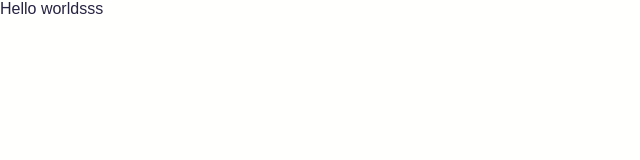
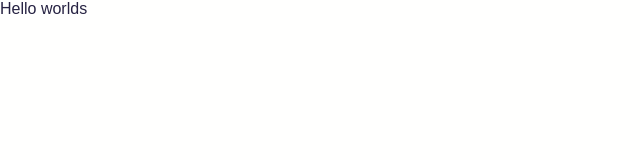
Before and after one commit to blackkeyboard141/timeline_react_ts, a React (Create React App) app: page / in a window 1280 px wide. Shown: the top 160 px of the page, without its empty margins (0-640 px from the left). Built offline with nearby package versions, Linux system fonts and the light colour scheme.

Commit message:
checking

```diff
--- a/src/components/App/App.tsx
+++ b/src/components/App/App.tsx
@@ -3,7 +3,7 @@ import React from "react";
 import "./App.css";
 
 function App() {
-  return <div className="App">Hello worldsss</div>;
+  return <div className="App">Hello worlds</div>;
 }
 
 export default App;
```
